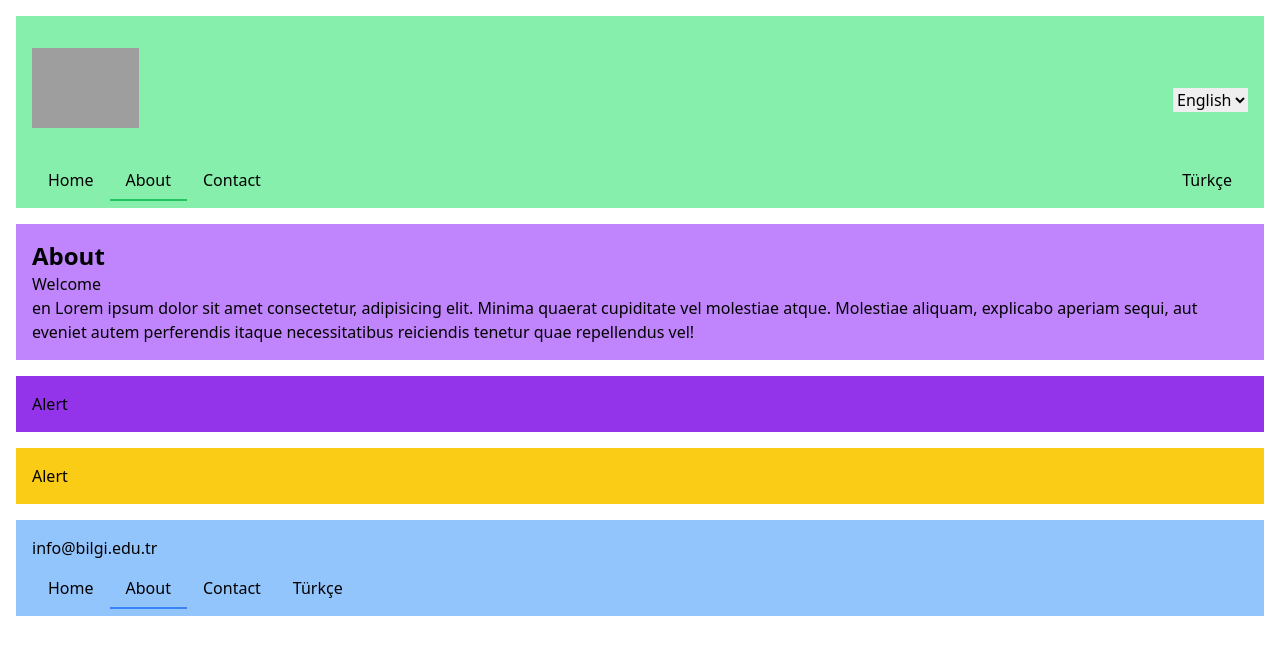
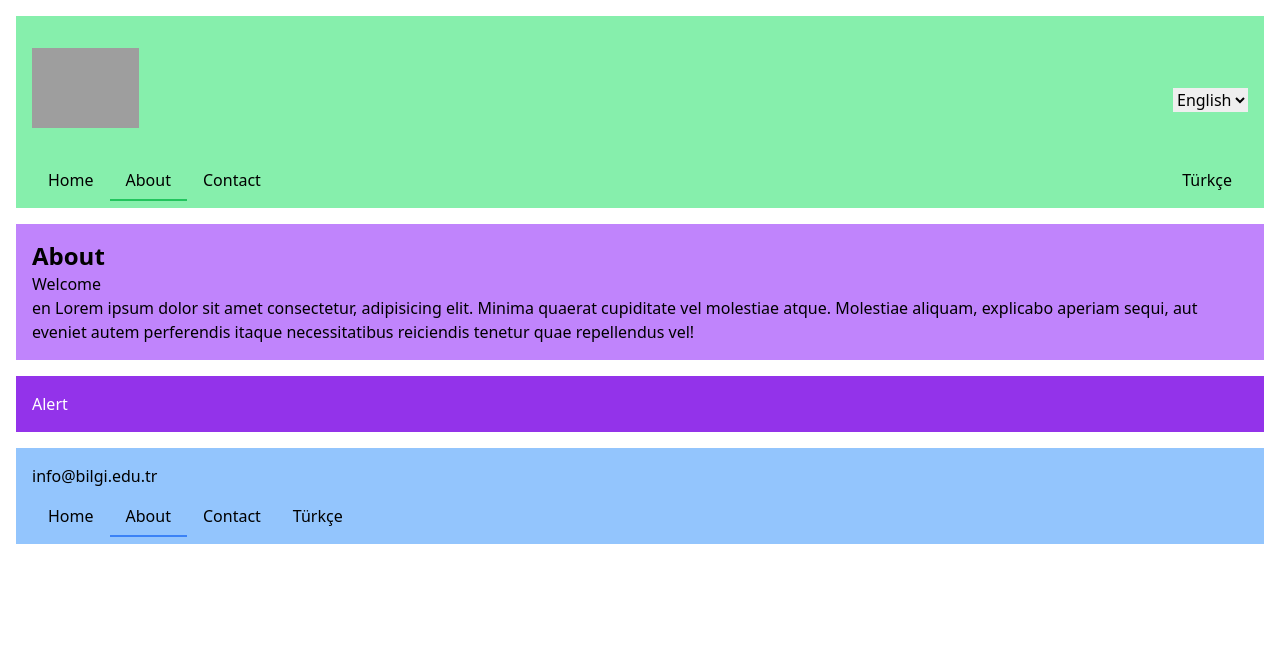
Before and after one commit to tarikkavaz/nx3tw3, a Nuxt app: page /about in a window 1280 px wide. Shown: the top 654 px of the page. Built offline with nearby package versions, Linux system fonts and the light colour scheme; grey boxes are pictures that could not be loaded.

Commit message:
Update language translations and add Alert component to about.vue and contact.vue

```diff
--- a/pages/about.vue
+++ b/pages/about.vue
@@ -9,15 +9,7 @@
       <p>tr Lorem ipsum dolor sit amet consectetur, adipisicing elit. Minima quaerat cupiditate vel molestiae atque. Molestiae aliquam, explicabo aperiam sequi, aut eveniet autem perferendis itaque necessitatibus reiciendis tenetur quae repellendus vel!</p>
     </div>
   </div>
-  <Alert class="bg-purple-600">
-    <div v-if="locale === 'en'">
-      <p>Alert</p>
-    </div>
-    <div v-if="locale === 'tr'">
-      <p>Uyarı</p>
-    </div>
-  </Alert>
-  <Alert>
+  <Alert class="text-white bg-purple-600">
     <div v-if="locale === 'en'">
       <p>Alert</p>
     </div>
--- a/pages/contact.vue
+++ b/pages/contact.vue
@@ -9,6 +9,14 @@
       <p>tr Lorem ipsum dolor sit amet consectetur, adipisicing elit. Minima quaerat cupiditate vel molestiae atque. Molestiae aliquam, explicabo aperiam sequi, aut eveniet autem perferendis itaque necessitatibus reiciendis tenetur quae repellendus vel!</p>
     </div>
   </div>
+  <Alert>
+    <div v-if="locale === 'en'">
+      <p>Alert</p>
+    </div>
+    <div v-if="locale === 'tr'">
+      <p>Uyarı</p>
+    </div>
+  </Alert>
 </template>
 <script setup lang="ts">
   const { t, locale } = useI18n();
```
